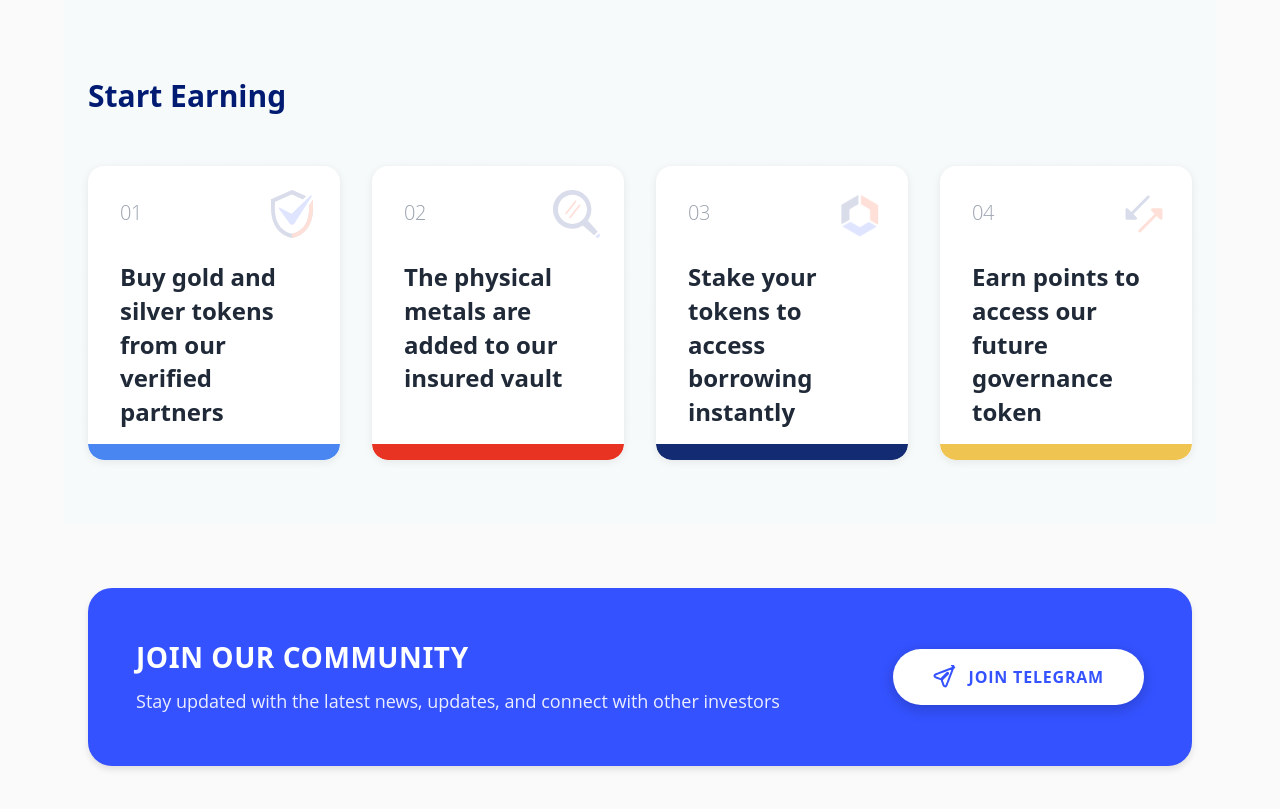
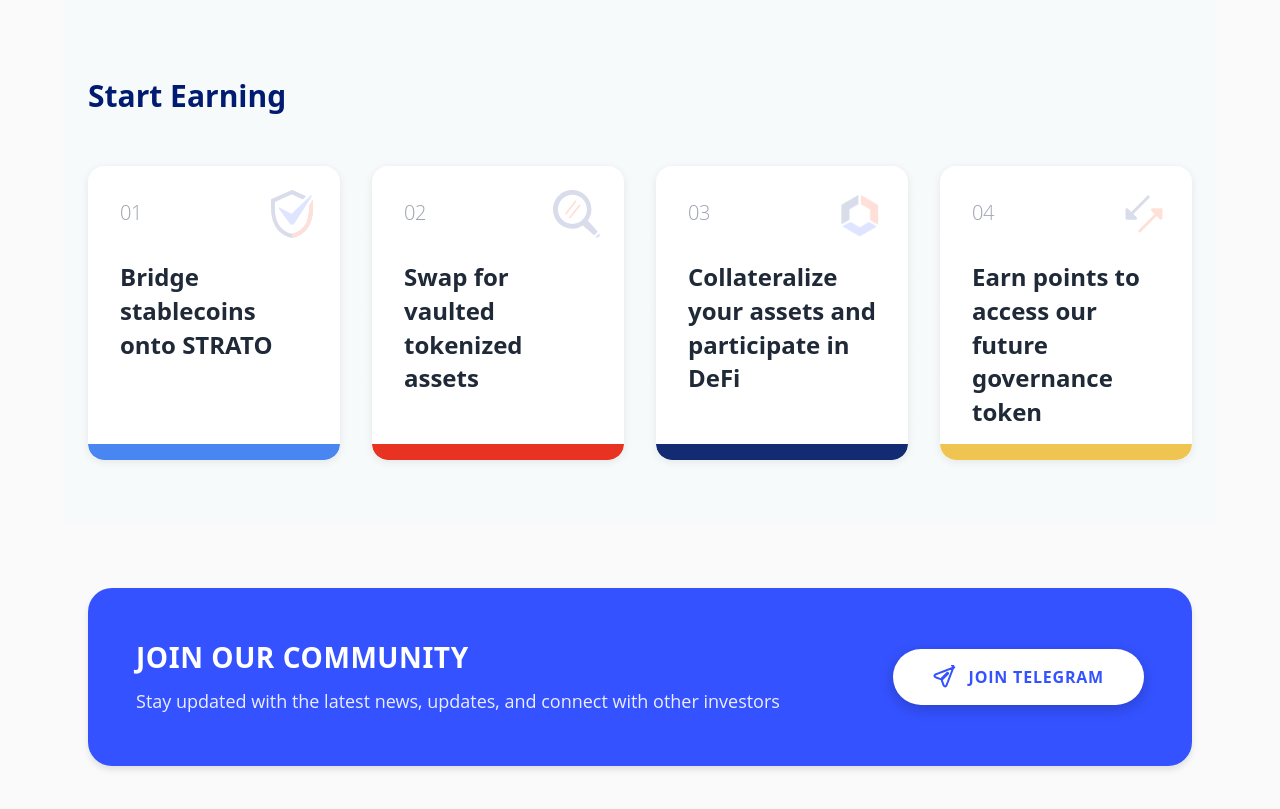
Before and after one commit to stratomercata/stratomercata-website, a Jekyll site: the page built from source/index.html, in a window 1280 px wide and 900 px high, scrolled down 2815 px. Shown: the top 809 px of the window. Built offline with Jekyll 4.4.1, drawn with Linux system fonts in a browser that asks for light colours; comment, search, counter and statistics services are not loaded; some of the changed text lies outside the part shown.

Commit message:
Update investment descriptions and steps for clarity and accuracy

```diff
--- a/source/index.html
+++ b/source/index.html
@@ -97,7 +97,7 @@
                     <img src="{{ '/images/stratomercata.com/2025.10.11/icon2.png' | relative_url }}" alt="Borrow">
                 </div>
                 <h3>Borrow 80% Against Your Assets</h3>
-                <p class="investment-description">Advanced Strategies for high yields</p>
+                <p class="investment-description">Advanced Strategies for higher returns</p>
 
                 <ul class="investment-features">
                     <li>
@@ -198,7 +198,7 @@
         <div class="steps-grid">
             <div class="step-card step-card-yellow">
                 <div class="step-number">01</div>
-                <h3>Buy gold and silver tokens from our verified partners</h3>
+                <h3>Bridge stablecoins onto STRATO</h3>
                 <div class="step-icon">
                     <img src="{{ '/images/stratomercata.com/2025.10.13/shield-icon.svg' | relative_url }}" alt="Shield">
                 </div>
@@ -207,7 +207,7 @@
 
             <div class="step-card step-card-red">
                 <div class="step-number">02</div>
-                <h3>The physical metals are added to our insured vault</h3>
+                <h3>Swap for vaulted tokenized assets</h3>
                 <div class="step-icon">
                     <img src="{{ '/images/stratomercata.com/2025.10.13/search-icon.svg' | relative_url }}" alt="Search">
                 </div>
@@ -216,7 +216,7 @@
 
             <div class="step-card step-card-dark">
                 <div class="step-number">03</div>
-                <h3>Stake your tokens to access borrowing instantly</h3>
+                <h3>Collateralize your assets and participate in DeFi</h3>
                 <div class="step-icon">
                     <img src="{{ '/images/stratomercata.com/2025.10.13/blockapps-logo.png' | relative_url }}" alt="BlockApps">
                 </div>
```
Also changed, not shown: other parts of source/index.html (+1 -1 lines).
